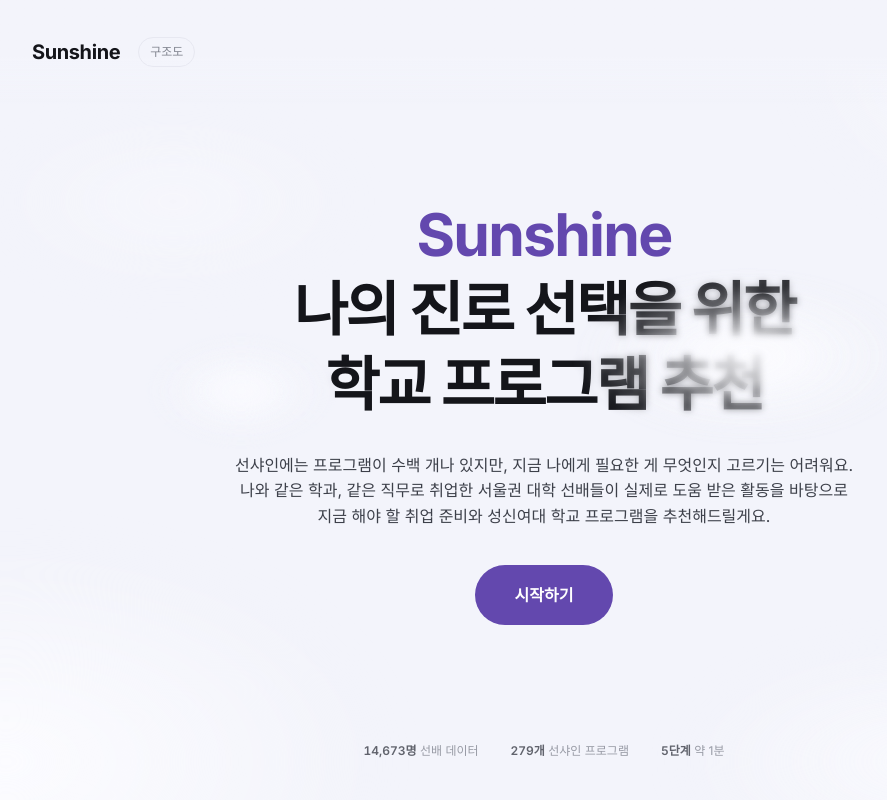
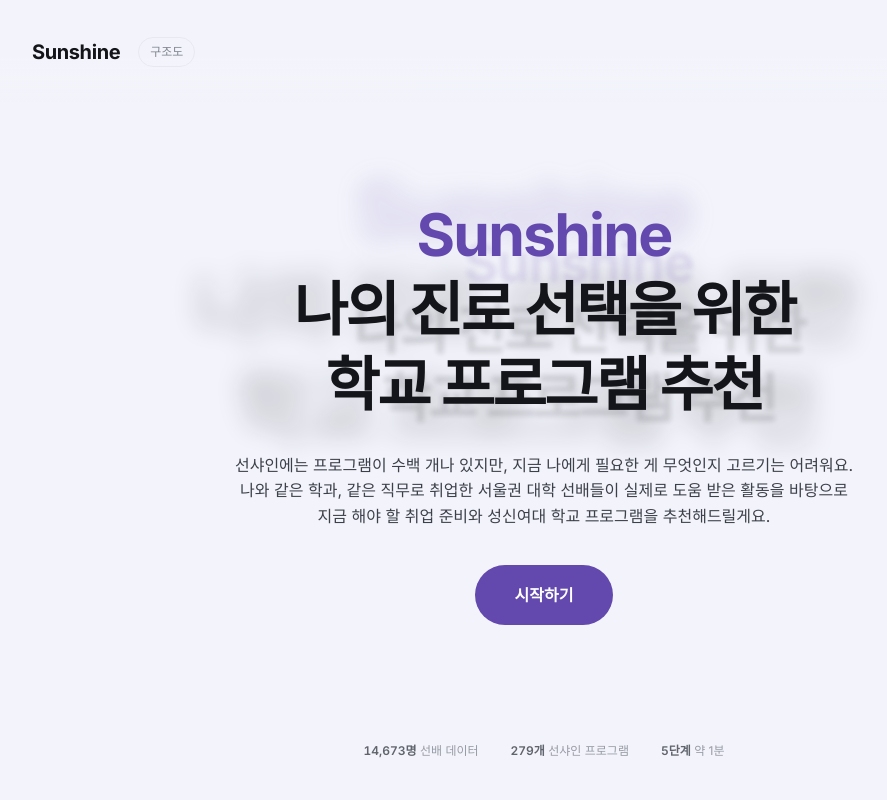
Before and after one commit to jhlee8568/sungshin-career-program, a plain HTML site: page index.html in a window 1280 px wide. Shown: the whole page, without its empty margins (96-983 px from the left). Drawn offline with Linux system fonts and the light colour scheme.

Commit message:
Home: title lines emerge as one flow and settle into blurred ghost echoes
Co-Authored-By: Claude Opus 5.5 <noreply@anthropic.com>

```diff
--- a/index.html
+++ b/index.html
@@ -14,10 +14,10 @@
    - 화면 3장(홈 · 단계 · 결과)을 세로로 쌓고, 페이지 스크롤 대신 무대(stage)를 위아래로 옮겨 전환
    - 단계 화면은 고정. 긴 목록만 상자 안에서 스크롤
    - 선택할 때는 다시 그리지 않고 그 자리에서 상태만 바꿈 (튀지 않게) */
-:root{--bg:#F3F4FB;--surface:#fff;--soft:#F3F4FB;--ink:#14151A;--ink2:#3d404a;--mut:#80848f;--hair:#E7E8F1;--pri:#6348AE;--pri-ink:#fff;--pri-soft:#EEEAF9;--pri-line:#d9d0f3;--fog:rgba(252,252,255,.96);
+:root{--bg:#F3F4FB;--surface:#fff;--soft:#F3F4FB;--ink:#14151A;--ink2:#3d404a;--mut:#80848f;--hair:#E7E8F1;--pri:#6348AE;--pri-ink:#fff;--pri-soft:#EEEAF9;--pri-line:#d9d0f3;
 --gx:clamp(24px,10vw,184px);--t1:12px;--t2:14px;--t3:16px;--t4:20px;--ease:cubic-bezier(.76,0,.24,1);--out:cubic-bezier(.16,1,.3,1);color-scheme:light}
-@media (prefers-color-scheme: dark){:root:not([data-theme="light"]){--bg:#111216;--surface:#1a1b21;--soft:#22232b;--ink:#f2f2ef;--ink2:#cfd0d4;--mut:#9a9ea8;--hair:#2c2d36;--pri:#ad9cec;--pri-ink:#15161b;--pri-soft:#29233f;--pri-line:#45395f;--fog:rgba(34,35,43,.96);color-scheme:dark}}
-:root[data-theme="dark"]{--bg:#111216;--surface:#1a1b21;--soft:#22232b;--ink:#f2f2ef;--ink2:#cfd0d4;--mut:#9a9ea8;--hair:#2c2d36;--pri:#ad9cec;--pri-ink:#15161b;--pri-soft:#29233f;--pri-line:#45395f;--fog:rgba(34,35,43,.96);color-scheme:dark}
+@media (prefers-color-scheme: dark){:root:not([data-theme="light"]){--bg:#111216;--surface:#1a1b21;--soft:#22232b;--ink:#f2f2ef;--ink2:#cfd0d4;--mut:#9a9ea8;--hair:#2c2d36;--pri:#ad9cec;--pri-ink:#15161b;--pri-soft:#29233f;--pri-line:#45395f;color-scheme:dark}}
+:root[data-theme="dark"]{--bg:#111216;--surface:#1a1b21;--soft:#22232b;--ink:#f2f2ef;--ink2:#cfd0d4;--mut:#9a9ea8;--hair:#2c2d36;--pri:#ad9cec;--pri-ink:#15161b;--pri-soft:#29233f;--pri-line:#45395f;color-scheme:dark}
 *{box-sizing:border-box}
 html,body{margin:0;height:100%;overflow:hidden;background:var(--bg);color:var(--ink)}
 body{font-family:Inter,"Noto Sans KR",-apple-system,"Apple SD Gothic Neo",sans-serif;font-size:16px;line-height:1.6;-webkit-font-smoothing:antialiased;word-break:keep-all}
@@ -52,8 +52,8 @@ button:focus-visible,a:focus-visible,input:focus-visible{outline:2px solid var(-
 .home{display:flex;align-items:center;justify-content:center;text-align:center;padding:88px var(--gx) 64px}
 .home .in{display:flex;flex-direction:column;align-items:center;gap:28px;max-width:900px}
 .eyebrow{color:var(--pri);font-weight:600;font-size:var(--t2);letter-spacing:.01em}
-.home h1{font-size:clamp(38px,4.6vw,68px);line-height:1.22;letter-spacing:-.04em;margin:0;font-weight:700}
-.home h1 .brandword{font-family:Inter,sans-serif;color:var(--pri);letter-spacing:-.03em}
+.home h1,.home .gh{font-size:clamp(38px,4.6vw,68px);line-height:1.22;letter-spacing:-.04em;margin:0;font-weight:700}
+.home h1 .brandword,.home .gh .brandword{font-family:Inter,sans-serif;color:var(--pri);letter-spacing:-.03em}
 .home p{margin:0;font-size:var(--t3);line-height:1.6;color:var(--ink2)}
 .home .meta{position:absolute;left:0;right:0;bottom:calc(40px + env(safe-area-inset-bottom,0px));display:flex;justify-content:center;gap:32px;font-size:var(--t1);color:var(--mut);opacity:.8}
 .home .meta b{font-weight:600;color:var(--ink2);font-variant-numeric:tabular-nums}
@@ -187,29 +187,22 @@ button:focus-visible,a:focus-visible,input:focus-visible{outline:2px solid var(-
 .in-anim .ln>span{animation:up 1.1s var(--out) both}
 .in-anim .ln+.ln>span{animation-delay:.07s}
 .home h1 .ln{overflow:visible}
-.home.in-anim h1 .ln>span{animation:blurIn 1.4s var(--out) both}
-.home.in-anim h1 .ln:nth-child(2)>span{animation-delay:.28s}
-.home.in-anim h1 .ln:nth-child(3)>span{animation-delay:.56s}
-.home.in-anim .f{animation-delay:.9s}
-.home.in-anim .meta.f{animation-delay:1.1s}
-@keyframes blurIn{from{opacity:0;filter:blur(16px);transform:translateY(14px)}}
-/* 홈: 애니메이션 뒤에도 화면 가장자리에 옅은 안개가 남아 있는 정지 상태 */
-.fog{position:absolute;inset:0;z-index:0;pointer-events:none}
-.fog i{position:absolute;border-radius:50%;background:radial-gradient(closest-side,var(--fog),transparent);filter:blur(24px)}
-.fog i:nth-child(1){width:60vmax;height:34vmax;left:-22vmax;bottom:-14vmax}
-.fog i:nth-child(2){width:46vmax;height:26vmax;right:-16vmax;top:-8vmax}
-.fog i:nth-child(3){width:38vmax;height:18vmax;right:2vmax;bottom:-6vmax;opacity:.7}
-.fog i:nth-child(4){width:30vmax;height:14vmax;left:6vmax;top:14vh;opacity:.45}
-.home .in{position:relative;z-index:1}
-.home.in-anim .fog{animation:fade 2s ease-out 1.2s both}
-/* 글자 위에 걸친 옅은 안개: 그 부분만 살짝 번져 보임 */
-.hz{position:absolute;z-index:2;pointer-events:none;border-radius:50%;
-  -webkit-backdrop-filter:blur(3.5px);backdrop-filter:blur(3.5px);background:radial-gradient(closest-side,var(--fog),transparent);
-  -webkit-mask-image:radial-gradient(closest-side,#000 25%,transparent 92%);mask-image:radial-gradient(closest-side,#000 25%,transparent 92%)}
-.hz1{width:62%;height:46%;right:-14%;top:14%;opacity:.95}
-.hz2{width:34%;height:30%;left:-16%;top:30%;opacity:.7}
-.home.in-anim .hz{animation:hzIn 2.2s ease-out 1.3s both}
-@keyframes hzIn{from{opacity:0}}
+/* 홈 타이틀: 흐릿한 상태에서 3줄이 이어서 떠오르고, 잔상(고스트)이 남은 채로 끝남 */
+.ttl{position:relative;z-index:1}
+.ttl h1{position:relative;z-index:2}
+.gh{position:absolute;inset:0;pointer-events:none;z-index:0;user-select:none}
+.gh .ln{overflow:visible}.home.in-anim .gh .ln>span{animation:none}
+.gh.g1{transform:scale(1.32) translateX(-3%);filter:blur(10px);opacity:.2}
+.gh.g2{transform:translate(7%,9%) scale(.9);filter:blur(3px);opacity:.14}
+.home .in>p,.home .in>.btn{position:relative;z-index:2}
+.home.in-anim .ttl h1 .ln>span{animation:emerge 1.9s cubic-bezier(.22,1,.36,1) both}
+.home.in-anim .ttl h1 .ln:nth-child(2)>span{animation-delay:.12s}
+.home.in-anim .ttl h1 .ln:nth-child(3)>span{animation-delay:.24s}
+.home.in-anim .gh{animation:ghost 2.4s cubic-bezier(.22,1,.36,1) .35s both;will-change:transform,filter,opacity}
+.home.in-anim .f{animation-delay:1.1s}
+.home.in-anim .meta.f{animation-delay:1.3s}
+@keyframes emerge{0%{opacity:0;filter:blur(18px);transform:translateY(.25em)}60%{opacity:1}}
+@keyframes ghost{from{opacity:0;transform:none;filter:blur(18px)}}
 .in-anim .f{animation:fade .9s var(--out) both;animation-delay:.12s}
 .in-anim .s>*{animation:fade .8s var(--out) both;animation-delay:calc(var(--i,0)*45ms + .18s)}
 .in-anim .bar i,.in-anim .stack i{animation:grow 1.4s var(--out) both;animation-delay:.4s;transform-origin:left}
@@ -241,10 +234,8 @@ button:focus-visible,a:focus-visible,input:focus-visible{outline:2px solid var(-
 <header class="hd"><button type="button" class="brand" data-a="home" aria-label="Sunshine 처음 화면">Sunshine</button><div class="refs"><a href="algorithm.html">구조도</a></div><div class="hact" id="hact" hidden><button type="button" class="btn line sm" data-a="go" data-v="5">다시 선택하기</button><button type="button" class="btn pri sm" data-a="reset">처음부터</button></div></header>
 <div class="stage" id="stage" data-p="0">
   <section class="pane home in-anim" id="home">
-    <div class="fog" aria-hidden="true"><i></i><i></i><i></i><i></i></div>
     <div class="in">
-      <i class="hz hz1" aria-hidden="true"></i><i class="hz hz2" aria-hidden="true"></i>
-      <h1><span class="ln"><span class="brandword">Sunshine</span></span><span class="ln"><span>나의 진로 선택을 위한</span></span><span class="ln"><span>학교 프로그램 추천</span></span></h1>
+      <div class="ttl"><div class="gh g1" aria-hidden="true"><span class="ln"><span class="brandword">Sunshine</span></span><span class="ln"><span>나의 진로 선택을 위한</span></span><span class="ln"><span>학교 프로그램 추천</span></span></div><div class="gh g2" aria-hidden="true"><span class="ln"><span class="brandword">Sunshine</span></span><span class="ln"><span>나의 진로 선택을 위한</span></span><span class="ln"><span>학교 프로그램 추천</span></span></div><h1><span class="ln"><span class="brandword">Sunshine</span></span><span class="ln"><span>나의 진로 선택을 위한</span></span><span class="ln"><span>학교 프로그램 추천</span></span></h1></div>
       <p class="f">선샤인에는 프로그램이 수백 개나 있지만, 지금 나에게 필요한 게 무엇인지 고르기는 어려워요.<br>나와 같은 학과, 같은 직무로 취업한 서울권 대학 선배들이 실제로 도움 받은 활동을 바탕으로<br>지금 해야 할 취업 준비와 성신여대 학교 프로그램을 추천해드릴게요.</p>
       <button type="button" class="btn pri lg f" data-a="start">시작하기</button>
     </div>
@@ -476,7 +467,7 @@ document.addEventListener('click',e=>{
   const b=e.target.closest('[data-a]'); if(!b||b.disabled) return;
   const a=b.dataset.a, v=b.dataset.v;
   if(a==='start'){step(true); go(1); return;}
-  if(a==='home'){go(0); play($('#home'),3400); return;}
+  if(a==='home'){go(0); play($('#home'),3000); return;}
   if(a==='dep'){st.dep=v; single(b); setTimeout(()=>{st.scr=2; step(true);},220); return;}
   if(a==='grade'){st.grade=v; single(b); refresh(); return;}
   if(a==='job'){st.job=v; single(b); refresh(); return;}
```
